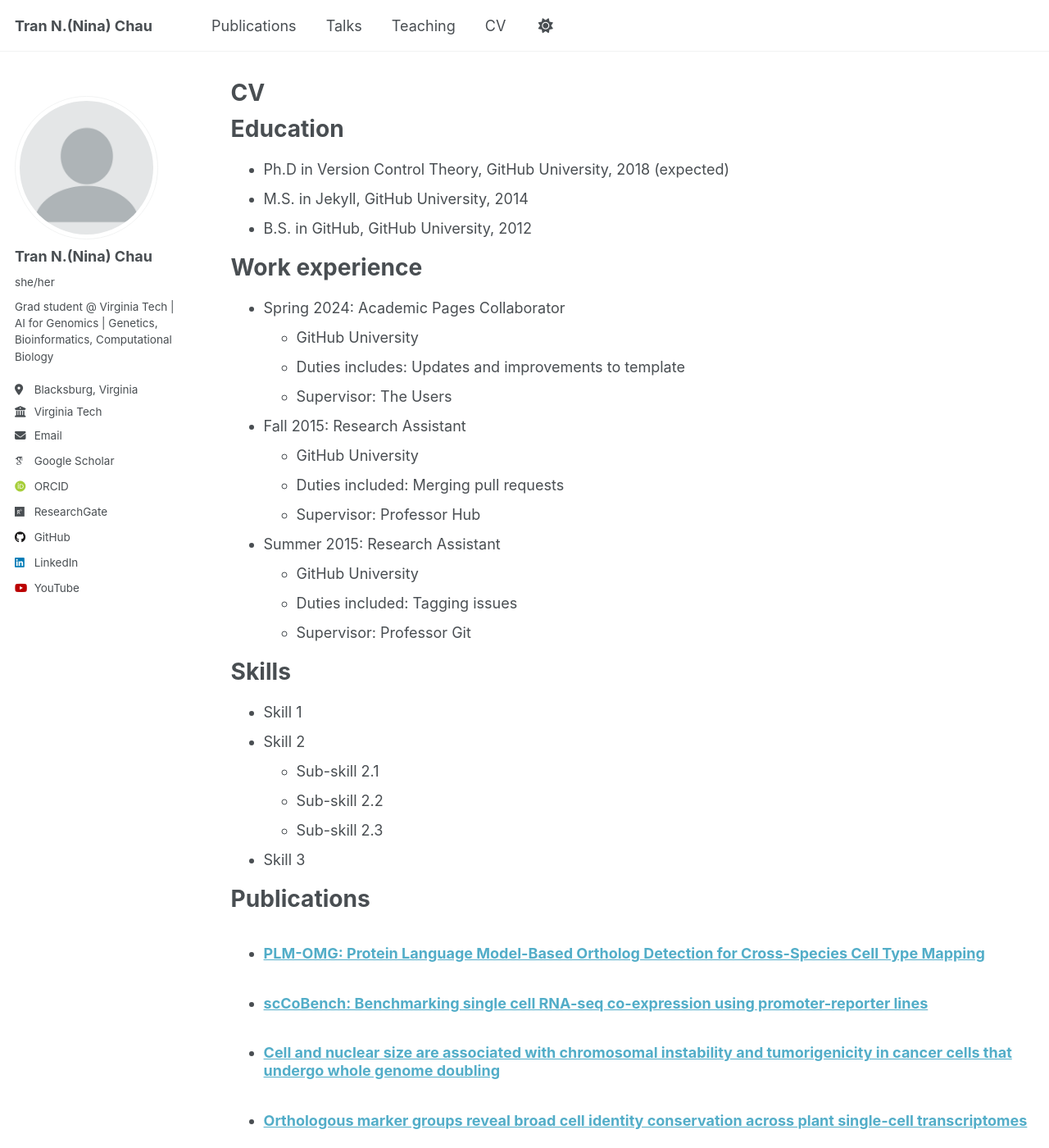
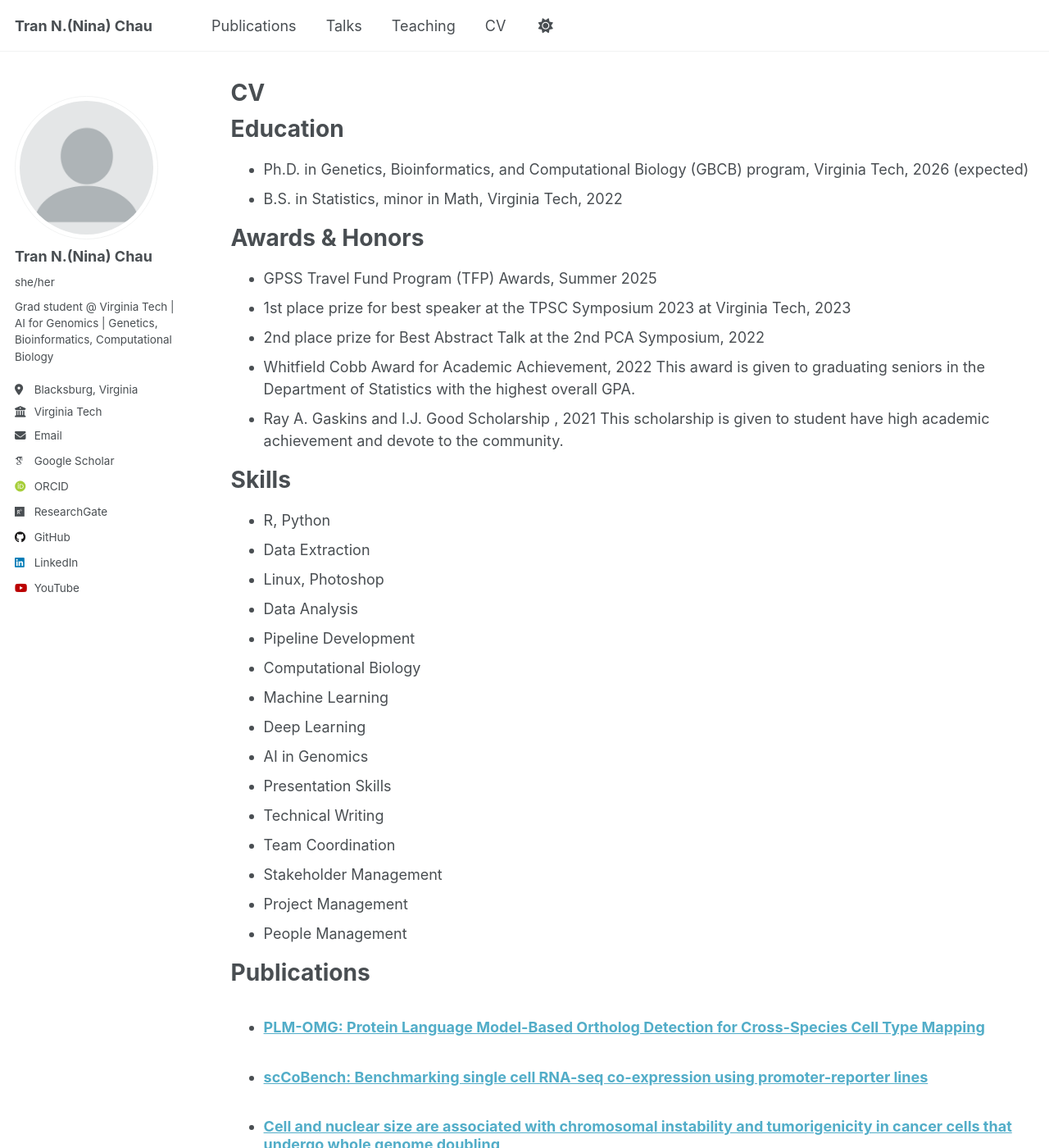
Before and after one commit to ct-tranchau/ct-tranchau.github.io, a Jekyll site: the page built from _pages/cv.md, in a window 1280 px wide and 1400 px high. Shown: the whole window at 82% size. Built offline with Jekyll 4.4.1, drawn with Linux system fonts in a browser that asks for light colours; some web fonts are replaced; a script that is not in the unit is left out; some of the changed text lies outside the part shown.

Commit message:
Update cv.md

```diff
--- a/_pages/cv.md
+++ b/_pages/cv.md
@@ -11,35 +11,36 @@ redirect_from:
 
 Education
 ======
-* Ph.D in Version Control Theory, GitHub University, 2018 (expected)
-* M.S. in Jekyll, GitHub University, 2014
-* B.S. in GitHub, GitHub University, 2012
+* Ph.D. in Genetics, Bioinformatics, and Computational Biology (GBCB) program, Virginia Tech, 2026 (expected)
+* B.S. in Statistics, minor in Math, Virginia Tech, 2022
 
-Work experience
+Awards & Honors
 ======
-* Spring 2024: Academic Pages Collaborator
-  * GitHub University
-  * Duties includes: Updates and improvements to template
-  * Supervisor: The Users
-
-* Fall 2015: Research Assistant
-  * GitHub University
-  * Duties included: Merging pull requests
-  * Supervisor: Professor Hub
-
-* Summer 2015: Research Assistant
-  * GitHub University
-  * Duties included: Tagging issues
-  * Supervisor: Professor Git
+* GPSS Travel Fund Program (TFP) Awards, Summer 2025
+* 1st place prize for best speaker at the TPSC Symposium 2023 at Virginia Tech, 2023
+* 2nd place prize for Best Abstract Talk at the 2nd PCA Symposium, 2022
+* Whitfield Cobb Award for Academic Achievement, 2022
+      This award is given to graduating seniors in the Department of Statistics with the highest overall GPA.
+* Ray A. Gaskins and I.J. Good Scholarship , 2021
+      This scholarship is given to student have high academic achievement and devote to the community.
 
 Skills
 ======
-* Skill 1
-* Skill 2
-  * Sub-skill 2.1
-  * Sub-skill 2.2
-  * Sub-skill 2.3
-* Skill 3
+* R, Python
+* Data Extraction
+* Linux, Photoshop
+* Data Analysis
+* Pipeline Development
+* Computational Biology
+* Machine Learning
+* Deep Learning
+* AI in Genomics
+* Presentation Skills
+* Technical Writing
+* Team Coordination
+* Stakeholder Management
+* Project Management
+* People Management
 
 Publications
 ======
@@ -59,6 +60,16 @@ Teaching
     {% include archive-single-cv.html %}
   {% endfor %}</ul>
 
-Service and leadership
+Certifications
 ======
-* Currently signed in to 43 different slack teams
+* Society of Actuaries Exam P & Casualty Actuarial Society Exam 1, 2021. Certification Number: 70580
+* OSHA 10 Hour General Industry Outreach. Reference Number: 26-707350881
+* Society of Actuaries Exam SRM. January 2022. Certification Number: 50077
+
+Outreach
+======
+* Plant single-cell analysis workshop organizer, Virginia Tech, Summer 2025
+
+Journal reviewer (Last 24 months)
+======
+* Frontiers in Plant Science
```
